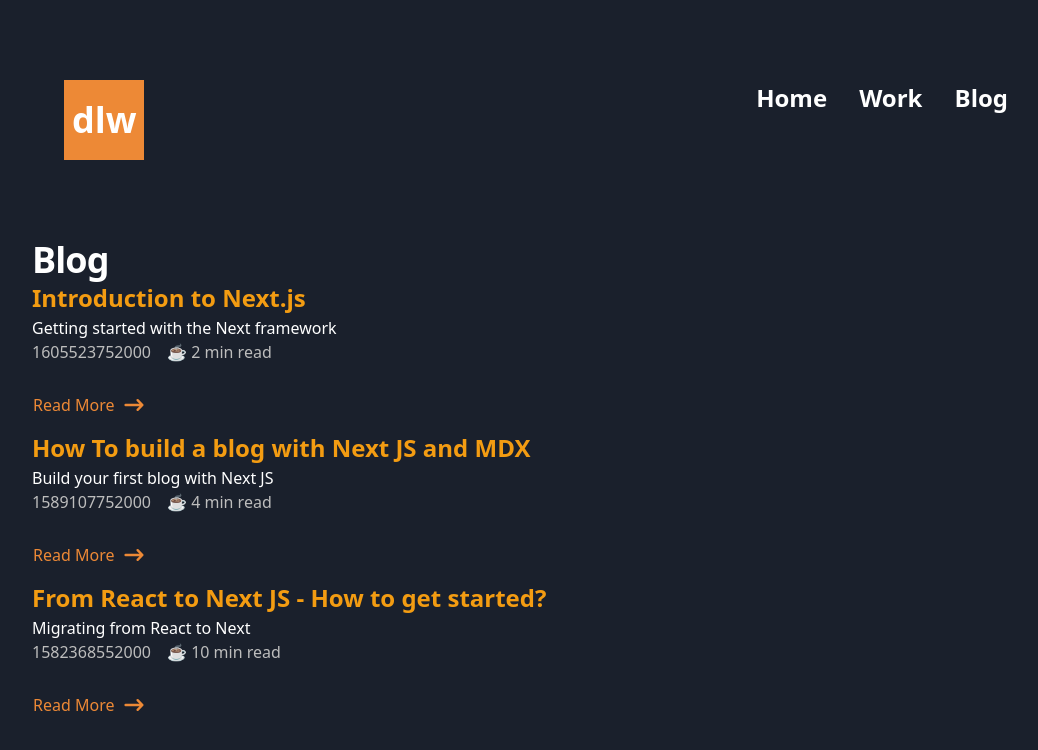
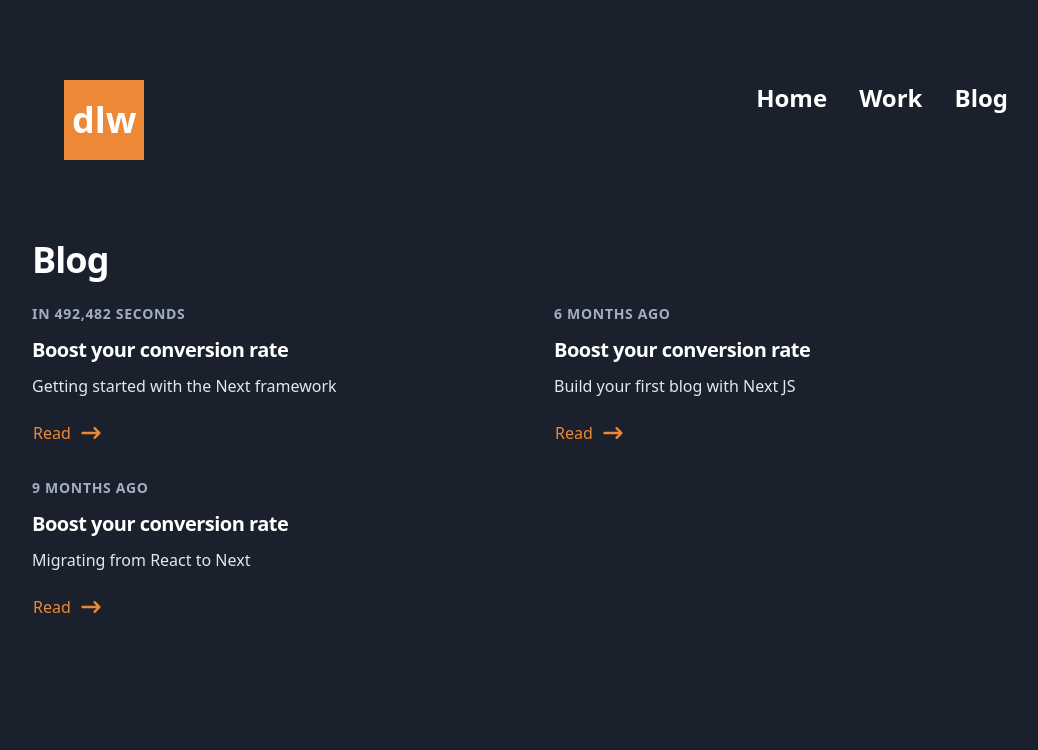
Before and after one commit to dwhiteGUK/dlw.dev, a Next.js app: page /blog in a window 1280 px wide. Shown: the top 750 px of the page, without its empty margins (96-1134 px from the left). Built offline with nearby package versions, Linux system fonts and the light colour scheme; what @tailwindcss/ui would draw is missing.

Commit message:
:construction: update: blog and move blogitem

```diff
--- a/src/components/BlogHero.tsx
+++ b/src/components/BlogHero.tsx
@@ -1,50 +1,14 @@
 import { FC } from 'react';
-import Link from 'next/link';
 
-import { MoreLink } from '~/components';
-import { useRelativeTime } from '~/hooks';
+import { BlogItem } from '~/components';
 import { posts } from '~/getPosts';
-
-type Post = {
-  link: string;
-  module: {
-    meta: unknown;
-  };
-};
-
-const BlogHeroItem = ({ post }: { post: Post }) => {
-  const {
-    link,
-    module: { meta },
-  } = post;
-
-  console.log('BlogHeroItem -> link', link);
-  const relativeTime = useRelativeTime(meta.date);
-
-  return (
-    <div>
-      <p className="font-semibold uppercase tracking-wider text-sm leading-5 text-gray-500">
-        <time dateTime="2020-03-16">{relativeTime}</time>
-      </p>
-      <Link href={`blog${link}`}>
-        <a href="#" className="block">
-          <h3 className="mt-2 text-xl leading-9 font-extrabold tracking-tight ">Boost your conversion rate</h3>
-          <p className="mt-1 text-base leading-7 text-gray-300">{meta.description}</p>
-        </a>
-      </Link>
-      <div className="mt-2">
-        <MoreLink text="Read" to={`blog${link}`} />
-      </div>
-    </div>
-  );
-};
 
 const BlogHero: FC = () => (
   <>
     <h2 className="text-3xl leading-9 font-extrabold tracking-tight sm:text-4xl sm:leading-10">Blog</h2>
     <div className="mt-6 grid gap-16 lg:grid-cols-2 lg:gap-5">
       {posts.map((post) => (
-        <BlogHeroItem key={post.link} post={post} />
+        <BlogItem key={post.link} post={post} />
       ))}
     </div>
   </>
--- a/src/components/Post.tsx
+++ /dev/null
@@ -1,32 +0,0 @@
-import { FC } from 'react';
-import Link from 'next/link';
-
-import { ArrowNarrowRightIcon, HeadPost } from '~/components';
-
-type Post = {
-  link: string;
-  module: {
-    meta;
-  }
-};
-
-const Post: FC = ({ post } : { post: Post}) => {
-  const {
-    link,
-    module: { meta },
-  } = post;
-
-  return (
-    <article>
-      <HeadPost meta={meta} />
-      <Link href={`blog${link}`}>
-        <a className="inline-flex items-center justify-center py-3 border border-transparent text-base leading-6 font-medium transition duration-150 ease-in-out text-orange-500 hover:text-white">
-          {' '}
-          Read More <ArrowNarrowRightIcon className="ml-2 w-6 h-6" />
-        </a>
-      </Link>
-    </article>
-  );
-};
-
-export default Post;
--- /dev/null
+++ b/src/components/blog/BlogItem.tsx
@@ -0,0 +1,40 @@
+import Link from 'next/link';
+
+import { MoreLink } from '~/components';
+import { useRelativeTime } from '~/hooks';
+
+type Post = {
+  link: string;
+  module: {
+    meta: unknown;
+  };
+};
+
+const BlogItem = ({ post }: { post: Post }) => {
+  const {
+    link,
+    module: { meta },
+  } = post;
+
+  console.log('BlogHeroItem -> link', link);
+  const relativeTime = useRelativeTime(meta.date);
+
+  return (
+    <div>
+      <p className="font-semibold uppercase tracking-wider text-sm leading-5 text-gray-500">
+        <time dateTime="2020-03-16">{relativeTime}</time>
+      </p>
+      <Link href={`blog${link}`}>
+        <a href="#" className="block">
+          <h3 className="mt-2 text-xl leading-9 font-extrabold tracking-tight ">Boost your conversion rate</h3>
+          <p className="mt-1 text-base leading-7 text-gray-300">{meta.description}</p>
+        </a>
+      </Link>
+      <div className="mt-2">
+        <MoreLink text="Read" to={`blog${link}`} />
+      </div>
+    </div>
+  );
+};
+
+export default BlogItem;
--- /dev/null
+++ b/src/components/blog/index.ts
@@ -0,0 +1 @@
+export { default as BlogItem } from './BlogItem';
--- a/src/components/index.ts
+++ b/src/components/index.ts
@@ -8,8 +8,8 @@ export { default as HeadPost } from './HeadPost';
 export { default as IntroHero } from './IntroHero';
 export { default as MoreLink } from './MoreLink';
 export { default as Nav } from './Nav';
-export { default as Post } from './Post';
 
-export * from './Typography';
+export * from './blog';
 export * from './icons';
 export * from './logos';
+export * from './Typography';
--- a/src/pages/blog.tsx
+++ b/src/pages/blog.tsx
@@ -1,6 +1,6 @@
 import { FC } from 'react';
 
-import { AppShell, Container, Heading1, Post } from '~/components/';
+import { AppShell, BlogItem, Container, Heading1 } from '~/components/';
 
 import { posts } from '~/getPosts';
 
@@ -8,9 +8,11 @@ const Blog: FC = () => (
   <AppShell>
     <Container>
       <Heading1 heading="Blog" />
-      {posts.map((post) => (
-        <Post key={post.link} post={post} />
-      ))}
+      <div className="mt-6 grid gap-16 lg:grid-cols-2 lg:gap-5">
+        {posts.map((post) => (
+          <BlogItem key={post.link} post={post} />
+        ))}
+      </div>
     </Container>
   </AppShell>
 );
```
